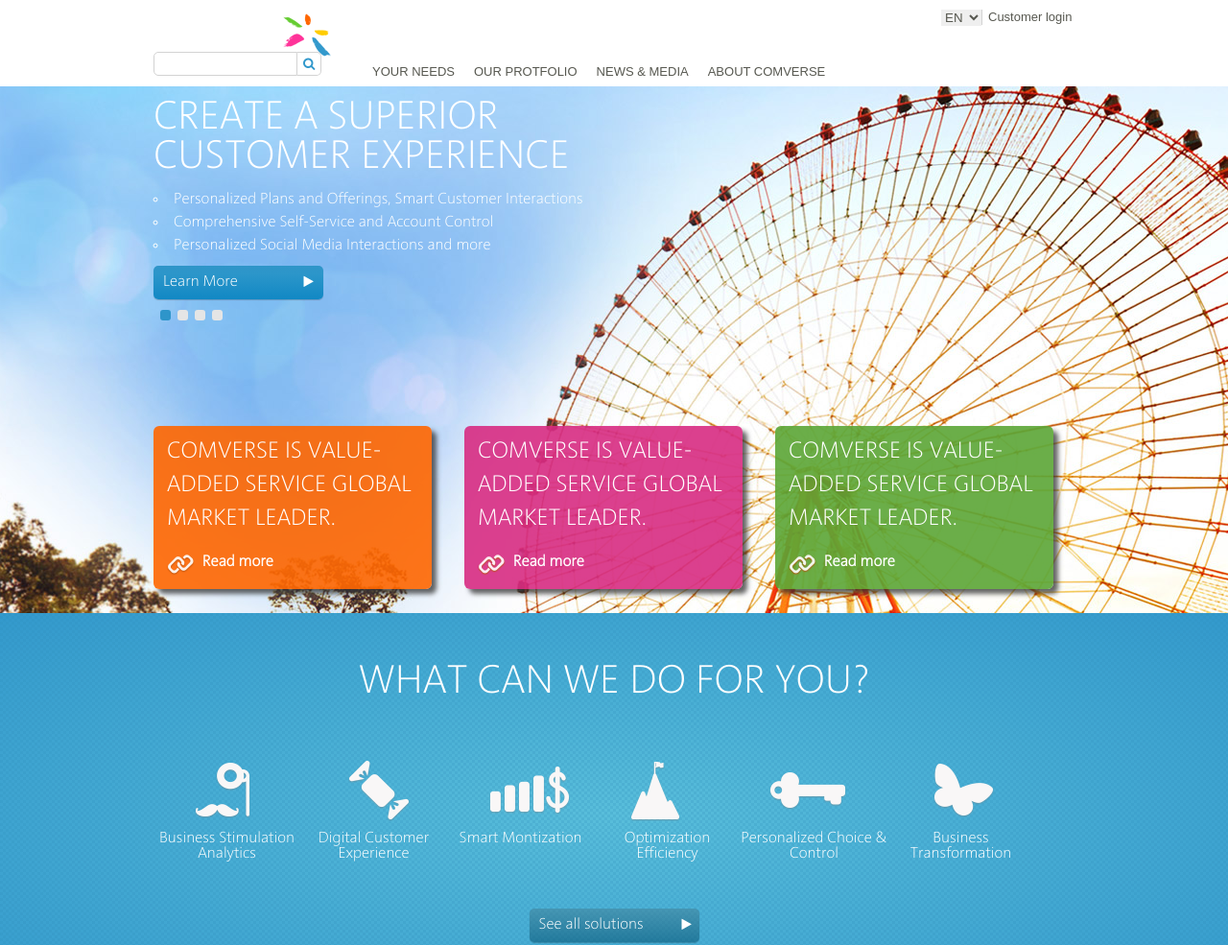
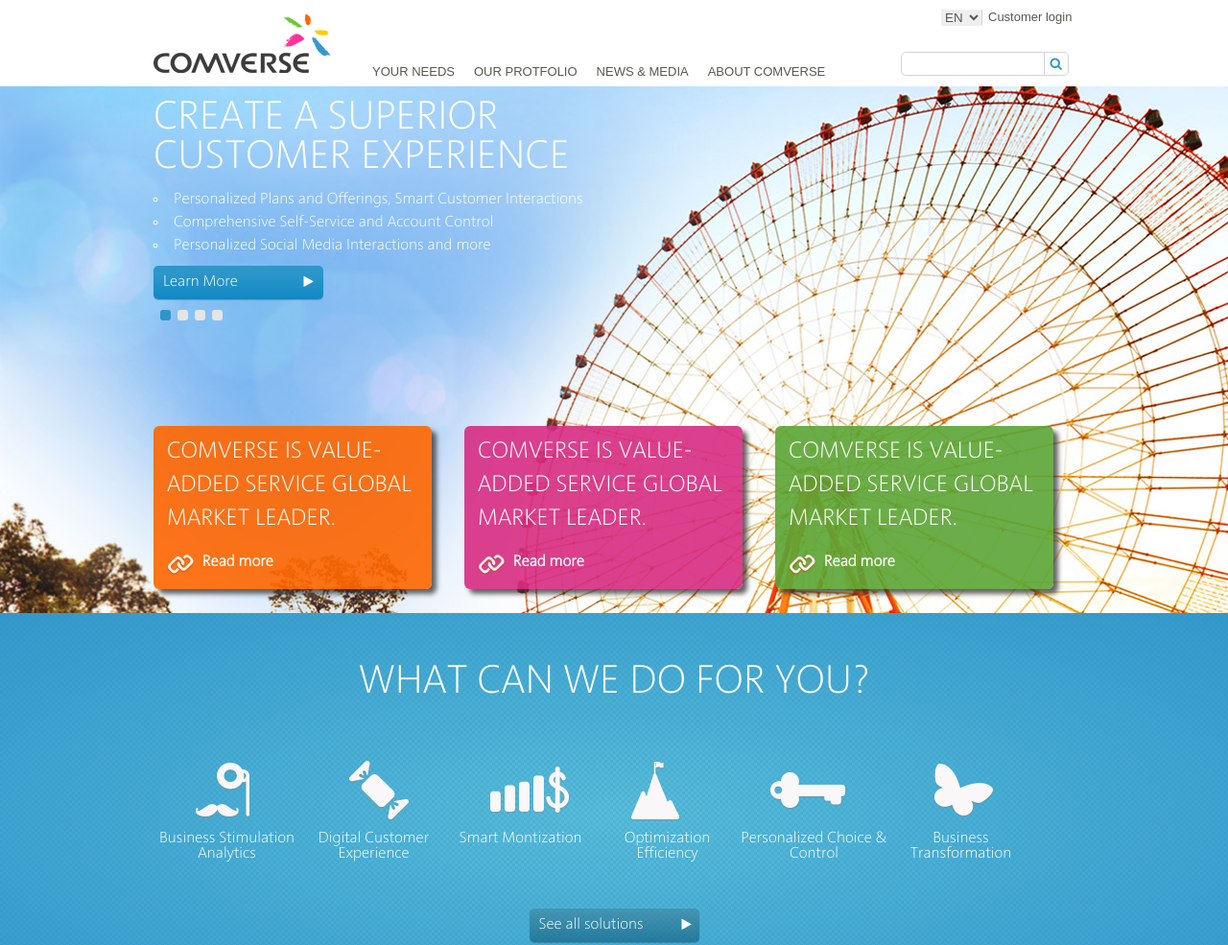
Before and after one commit to BenGedi/comverse, a plain HTML site: page index.html in a window 1280 px wide. Shown: the top 985 px of the page at 96% size. Drawn offline with Linux system fonts and the light colour scheme.

Commit message:
fix css syntax

```diff
--- a/css/main.css
+++ b/css/main.css
@@ -99,7 +99,7 @@
 }
 form[box="search"]{
 	position: absolute;
-	left: 81.1%%;
+	left: 81.1%;
 	top: 60.5%;
 }
 div[company-logo]{
```
